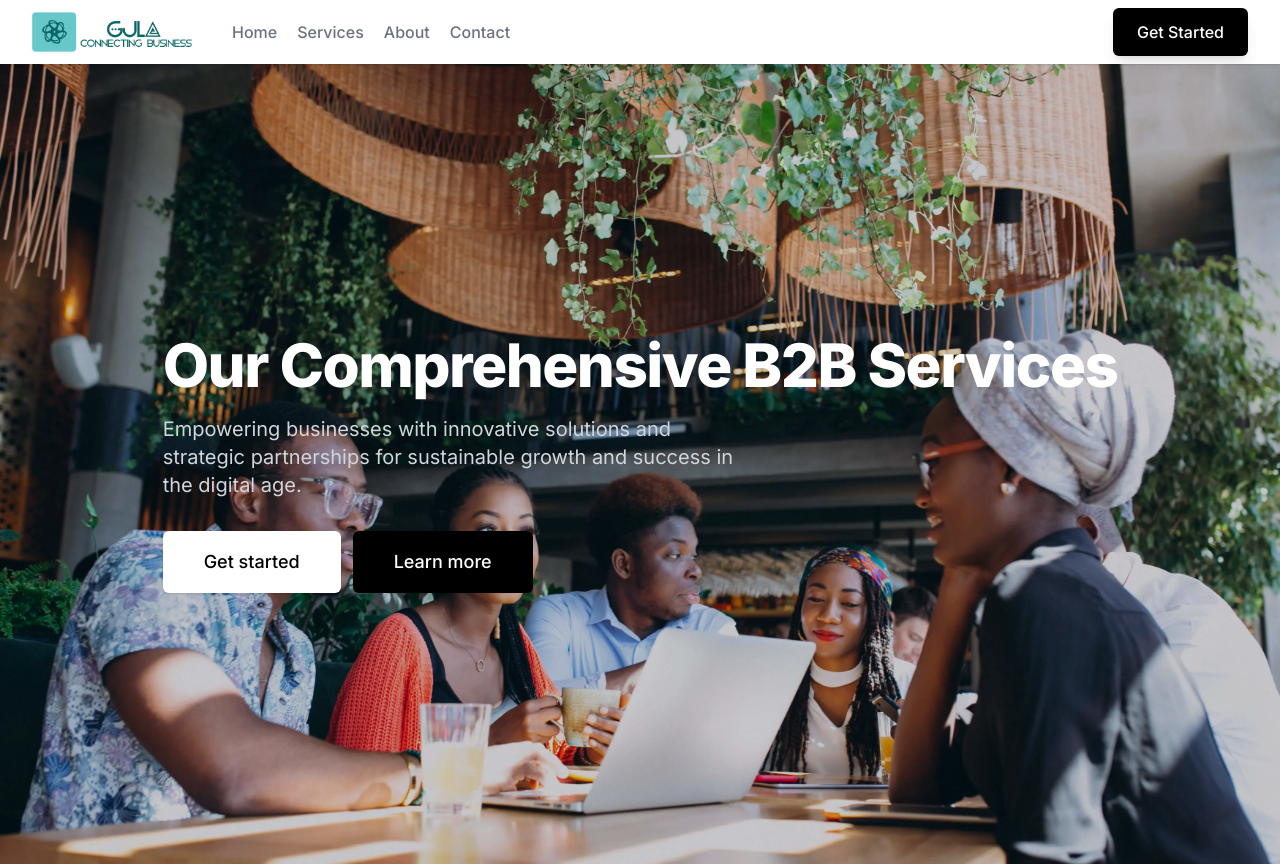
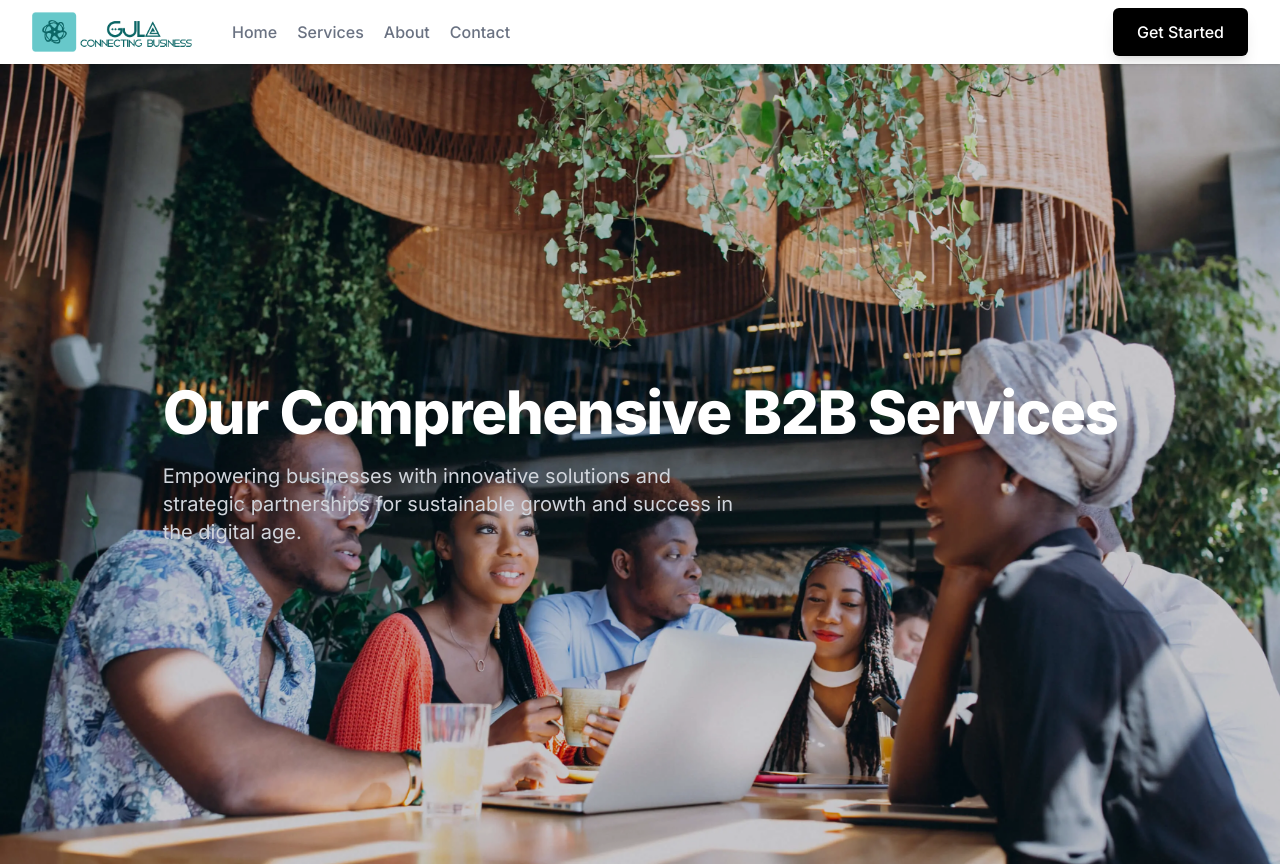
Before and after one commit to gulawebapp/gula_webapp, a React (Vite) app: page /services in a window 1280 px wide. Shown: the top 866 px of the page. Built offline with nearby package versions, Linux system fonts and the light colour scheme.

Commit message:
optimised image in hero section

```diff
--- a/src/components/ServicesPage/HeroSection/HeroSection.jsx
+++ b/src/components/ServicesPage/HeroSection/HeroSection.jsx
@@ -26,29 +26,6 @@ const HeroSection = () => {
             Empowering businesses with innovative solutions and strategic
             partnerships for sustainable growth and success in the digital age.
           </motion.p>
-          <motion.div
-            initial={{ opacity: 0, y: 50 }}
-            animate={{ opacity: 1, y: 0 }}
-            transition={{ duration: 0.8, delay: 0.4 }}
-            className="mt-5 sm:mt-8 sm:flex sm:justify-center lg:justify-start"
-          >
-            <div className="rounded-md shadow">
-              <a
-                href="#"
-                className="w-full flex items-center justify-center px-8 py-3 border border-transparent text-base font-medium rounded-md text-black bg-white hover:bg-gray-100 md:py-4 md:text-lg md:px-10"
-              >
-                Get started
-              </a>
-            </div>
-            <div className="mt-3 sm:mt-0 sm:ml-3">
-              <a
-                href="#"
-                className="w-full flex items-center justify-center px-8 py-3 border border-transparent text-base font-medium rounded-md text-white bg-black bg-opacity-60 hover:bg-opacity-70 md:py-4 md:text-lg md:px-10"
-              >
-                Learn more
-              </a>
-            </div>
-          </motion.div>
         </div>
       </div>
     </div>
```
